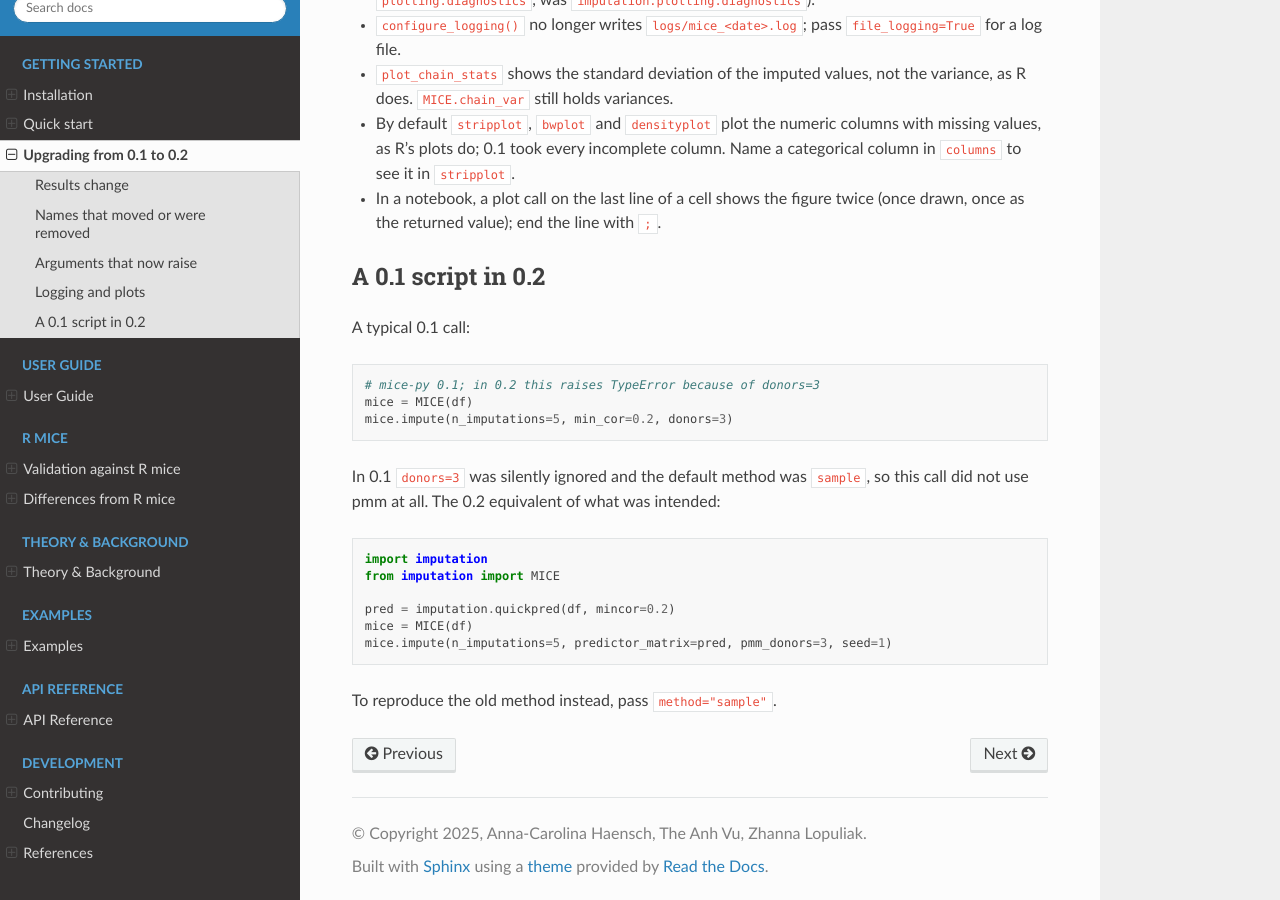
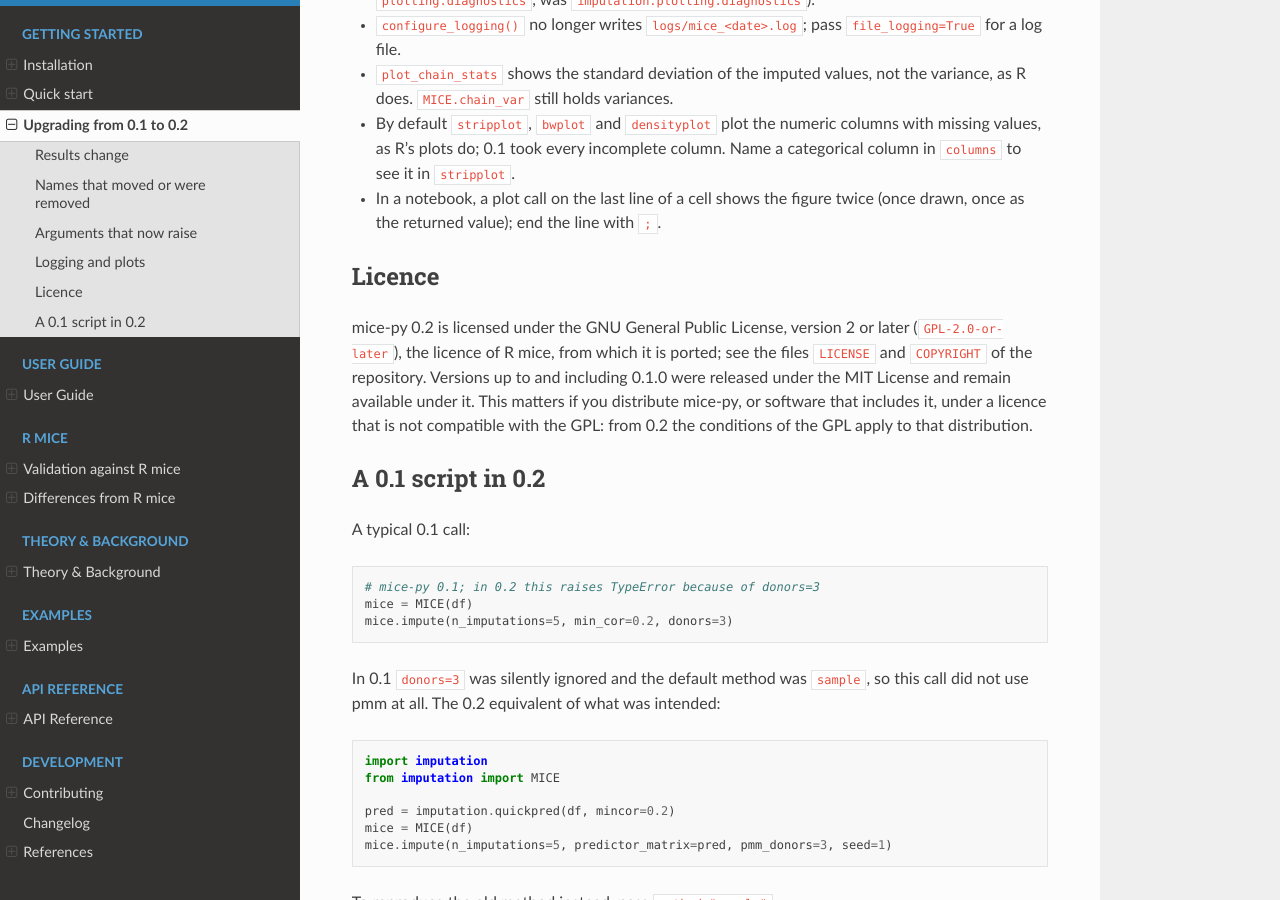
Before and after one commit to Zhanna-Lopuliak/mice-py, a Sphinx documentation site: the page built from docs/source/upgrading.rst, in a window 1280 px wide and 900 px high, scrolled down 3122 px. Built offline with Sphinx 7.4.7 and the Read the Docs theme 3.1.0, drawn with Linux system fonts in a browser that asks for light colours.

Commit message:
Licence: GPL-2.0-or-later instead of MIT, as R mice
mice-py is a port of the R package mice written by reading its source,
so it is derived from mice and takes mice's licence, GPL (>= 2). LICENSE
now holds the unmodified text of the GNU GPL version 2, copied from R's
share/licenses/GPL-2. The new COPYRIGHT keeps the copyright line of the
former MIT LICENSE, gives the "version 2 or any later version" notice,
names R mice and its authors, and says that versions up to and including
0.1.0 were released under the MIT License.

pyproject.toml declares GPL-2.0-or-later with the GPLv2+ classifier and
ships LICENSE and COPYRIGHT in the sdist and the wheel. The README and
docs badges and licence sections, the contributing guide, the changelog
and the upgrade guide say the same. The comments of the R fixture and
simulation scripts no longer justify not copying mice source by the MIT
licence: they call mice so that the results are those of the installed
mice. tests/reference/README.md called mice "GPL-2 / GPL-3"; it is
GPL (>= 2). Only comments change in the R scripts, so the fixtures stay
as they are.

Co-Authored-By: Claude <noreply@anthropic.com>

```diff
--- a/docs/source/index.rst
+++ b/docs/source/index.rst
@@ -5,9 +5,9 @@ mice-py: Multiple Imputation by Chained Equations in Python
    :target: https://www.python.org/downloads/
    :alt: Python 3.9+
 
-.. image:: https://img.shields.io/badge/License-MIT-yellow.svg
-   :target: https://opensource.org/licenses/MIT
-   :alt: License: MIT
+.. image:: https://img.shields.io/badge/License-GPL%20v2%2B-blue.svg
+   :target: https://www.gnu.org/licenses/old-licenses/gpl-2.0.html
+   :alt: License: GPL v2+
 
 .. image:: https://readthedocs.org/projects/mice-py/badge/?version=latest
    :target: https://mice-py.readthedocs.io/en/latest/?badge=latest
--- a/docs/source/upgrading.rst
+++ b/docs/source/upgrading.rst
@@ -194,6 +194,17 @@ Logging and plots
 - In a notebook, a plot call on the last line of a cell shows the figure
   twice (once drawn, once as the returned value); end the line with ``;``.
 
+Licence
+-------
+
+mice-py 0.2 is licensed under the GNU General Public License, version 2 or
+later (``GPL-2.0-or-later``), the licence of R mice, from which it is ported;
+see the files ``LICENSE`` and ``COPYRIGHT`` of the repository. Versions up to
+and including 0.1.0 were released under the MIT License and remain available
+under it. This matters if you distribute mice-py, or software that includes
+it, under a licence that is not compatible with the GPL: from 0.2 the
+conditions of the GPL apply to that distribution.
+
 A 0.1 script in 0.2
 -------------------
 
--- a/pyproject.toml
+++ b/pyproject.toml
@@ -13,7 +13,7 @@ authors = [
     { name = "The Anh Vu", email = "Theanh_v99@yahoo.de"},
     { name = "Zhanna Lopuliak", email = "zhanna.Lopuliak@gmail.com"}
 ]
-license = { text = "MIT" }
+license = { text = "GPL-2.0-or-later" }
 classifiers = [
     "Programming Language :: Python :: 3",
     "Programming Language :: Python :: 3.9",
@@ -21,7 +21,7 @@ classifiers = [
     "Programming Language :: Python :: 3.11",
     "Programming Language :: Python :: 3.12",
     "Programming Language :: Python :: 3.13",
-    "License :: OSI Approved :: MIT License",
+    "License :: OSI Approved :: GNU General Public License v2 or later (GPLv2+)",
     "Topic :: Scientific/Engineering :: Mathematics",
     "Typing :: Typed",
 ]
@@ -63,6 +63,7 @@ dev = [
 [tool.setuptools]
 packages = ["imputation", "plotting"]
 include-package-data = false
+license-files = ["LICENSE", "COPYRIGHT"]
 
 [tool.setuptools.package-data]
 imputation = ["py.typed"]
```
Also changed, not shown: CHANGELOG.md (+5 -0 lines), README.md (+5 -2 lines), docs/source/contributing.rst (+5 -3 lines), simulations/README.md, 6 other files.
